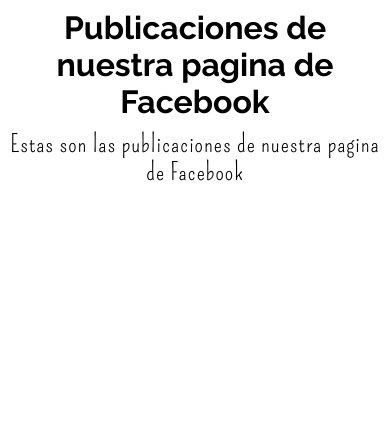
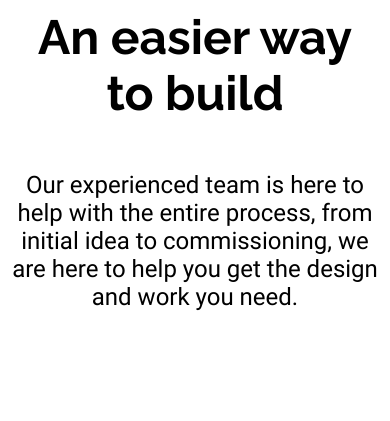
Before and after one commit to snakepatch53/constructora, a PHP site: template src/templates/public.pages/home.php in a window 390 px wide. Shown: the part 423-844 px from the top of the page. Run offline with PHP 8.4, Linux system fonts and the light colour scheme; the template is opened without the code that fills it, so the values that code supplies are empty.

Commit message:
On branch master Your branch is up to date with 'origin/master'.
Changes to be committed:
	modified:   public/css.general/config.css
	modified:   public/css.general/theme1.css
	modified:   public/css.public/footer.css
	modified:   public/css.public/frontpage.css
	modified:   public/css.public/header.css
	new file:   public/css.public/home.css
	new file:   public/font.general/Roboto-Regular.ttf
	new file:   public/img/_logo.svg
	modified:   public/img/logo.svg
	modified:   public/js.public/frontpage.component.js
	modified:   src/templates/public.component/facebook_posts.php
	modified:   src/templates/public.component/footer.php
	modified:   src/templates/public.component/frontpage.php
	modified:   src/templates/public.component/header.php
	modified:   src/templates/public.pages/home.php

```diff
--- a/public/css.general/config.css
+++ b/public/css.general/config.css
@@ -1,10 +1,13 @@
 @font-face {
-    src: url('./../font.general/Nosifer-Regular.ttf');
+/*    src: url('./../font.general/Roboto-Regular.ttf');*/
+    src: local("roboto");
+    font-weight: bold;
     font-family: logo;
 }
 
 @font-face {
-    src: url('./../font.general/Pompiere-Regular.ttf');
+/*    src: url('./../font.general/Pompiere-Regular.ttf');*/
+    src: local("roboto");
     font-family: contenido;
 }
 
--- a/public/css.general/theme1.css
+++ b/public/css.general/theme1.css
@@ -3,7 +3,11 @@
     --color1: #374d99;
     --color1-translucent: rgba(55, 77, 153, 0.77);
     --color1-text: #ffffff;
-    --color1-logo: #ffffff;
+    --color1-text2: #e6c43e;
+    --color1-logo-s1: #e6c43f;
+    --color1-logo-s2: #fbaa2d;
+    --color1-logo-s3: #ffffff;
+    --color1-logo-text: #ffffff;
     --color1-btn: #e6c43e;
     --color1-btn-text: #000000;
 
@@ -23,12 +27,15 @@
     --color5: #363636;
     --color5-text: #ffffff;
     --color5-text: #ffffff;
-    --color5-logo: #ffffff;
+    --color5-logo-s1: #ffffff;
+    --color5-logo-s2: #fbaa2d;
+    --color5-logo-s3: #5265a7;
+    --color5-logo-text: #ffffff;
     --color5-btn: #e6c43e;
     --color5-btn-text: #000000;
 
     --color6: linear-gradient(rgba(55, 77, 153, 0.87), rgba(230, 196, 62, 0.63));
-    --color6-text: #374d99;
+    --color6-text: #000000;
 }
 
 /* Media query para dark mode */
--- /dev/null
+++ b/public/css.public/home.css
@@ -0,0 +1,39 @@
+/*SECCION 1*/
+.section-1 {
+    --bg: var(--color4);
+    --txt: var(--color4-text);
+
+    display: flex;
+    justify-content: center;
+    align-items: center;
+    padding: var(--padding);
+    background: var(--bg);
+}
+
+.section-1 .container {
+    display: flex;
+    flex-direction: column;
+    justify-content: center;
+    align-items: center;
+    gap: 50px;
+    width: 100%;
+    max-width: var(--max-width);
+
+}
+
+.section-1 .container h2 {
+    text-align: center;
+    color: var(--txt);
+    font-size: 3rem;
+    font-family: titulo;
+}
+
+.section-1 .container p {
+    font-size: 1.5rem;
+    text-align: center;
+    max-width: 700px;
+}
+
+
+
+/*SECCION 2*/
--- a/public/js.public/frontpage.component.js
+++ b/public/js.public/frontpage.component.js
@@ -1,8 +1,8 @@
 const swiper = new Swiper(".swiper", {
-    speed: 400,
+    speed: 2000,
     allowTouchMove: true,
     autoplay: {
-        delay: 5000,
+        delay: 3000,
     },
     effect: "fade",
     fadeEffect: {
--- a/src/templates/public.component/facebook_posts.php
+++ b/src/templates/public.component/facebook_posts.php
@@ -18,23 +18,25 @@
 // $data = $response->getDecodedBody();
 
 
-$curl = curl_init();
+$posts = [];
 
-curl_setopt_array($curl, array(
-    CURLOPT_URL => $_ENV['FB_HTTP_REQUEST'],
-    CURLOPT_RETURNTRANSFER => true,
-    CURLOPT_ENCODING => "",
-    CURLOPT_MAXREDIRS => 10,
-    CURLOPT_TIMEOUT => 0,
-    CURLOPT_HTTP_VERSION => CURL_HTTP_VERSION_1_1,
-    CURLOPT_CUSTOMREQUEST => "GET"
-));
+// $curl = curl_init();
 
-$response = curl_exec($curl);
+// curl_setopt_array($curl, array(
+//     CURLOPT_URL => $_ENV['FB_HTTP_REQUEST'],
+//     CURLOPT_RETURNTRANSFER => true,
+//     CURLOPT_ENCODING => "",
+//     CURLOPT_MAXREDIRS => 10,
+//     CURLOPT_TIMEOUT => 0,
+//     CURLOPT_HTTP_VERSION => CURL_HTTP_VERSION_1_1,
+//     CURLOPT_CUSTOMREQUEST => "GET"
+// ));
 
-curl_close($curl);
+// $response = curl_exec($curl);
 
-$posts = json_decode($response, true)['posts']['data'];
+// curl_close($curl);
+
+// $posts = json_decode($response, true)['posts']['data'];
 ?>
 
 
--- a/src/templates/public.component/footer.php
+++ b/src/templates/public.component/footer.php
@@ -1,3 +1,54 @@
-<div class="container">
-
+<div class="info">
+    <div class="container">
+        <div class="items">
+            <div class="item item-logo">
+                <a href="<?= $DATA['http_domain'] ?>" class="logo">
+                    <?php include('./public/img/logo.svg'); ?>
+                    <span><?= $_ENV['TITLE'] ?></span>
+                </a>
+            </div>
+            <div class="item">
+                <h3>CONTACTS</h3>
+                <ul>
+                    <li>
+                        <a href="tel:845-219-3871">
+                            <i class="fas fa-phone-alt"></i>
+                            <span>845-219-3871</span>
+                        </a>
+                    </li>
+                    <li>
+                        <a href="mailto:admin@erazobrothersllc.com">
+                            <i class="fas fa-envelope"></i>
+                            <span>admin@erazobrothersllc.com </span>
+                        </a>
+                    </li>
+                    <li>
+                        <a href="https://goo.gl/maps/6Y5Z9Z7Z7Z7Z7Z7Z7" target="_blank">
+                            <i class="fas fa-map-marker-alt"></i>
+                            <span>Poughkeepsie, NY 12601</span>
+                        </a>
+                    </li>
+                </ul>
+            </div>
+            <div class="item social-media">
+                <h3>SOCIAL MEDIA</h3>
+                <ul>
+                    <li>
+                        <a href="#"><i class="fab fa-facebook-f"></i></a>
+                    </li>
+                    <li>
+                        <a href="#"><i class="fab fa-instagram"></i></a>
+                    </li>
+                    <li>
+                        <a href="#"><i class="fab fa-twitter"></i></a>
+                    </li>
+                </ul>
+            </div>
+        </div>
+    </div>
 </div>
+<div class="copy">
+    <div class="container">
+        <p>All rights reserved © <a target="_blank" href="<?= $DATA['http_domain'] ?>"><?= $_ENV['TITLE'] ?></a> <?= date('Y') ?>. Developed and designed by <a target="_blank" href="<?= $_ENV['DEVELOPER_LINK'] ?>">Ideasoft</a> & <a target="_blank" href="<?= $_ENV['DESIGNER_LINK'] ?>">Leap Estudio</a></p>
+    </div>
+</div>
--- a/src/templates/public.component/frontpage.php
+++ b/src/templates/public.component/frontpage.php
@@ -16,8 +16,12 @@
 
 
 
-    <div class="logo">
+    <!-- <div class="logo">
         <?php include('./public/img/logo.svg'); ?>
-    </div>
-    <h1>Calidad en cada construccion, una promesa de nuestra empresa</h1>
+    </div> -->
+    <h2>Quality work in every home</h2>
+    <a href="<?= $DATA['http_domain'] ?>portfolio">
+        <span>See portfolio...</span>
+        <i class="fas fa-arrow-right"></i>
+    </a>
 </div>
--- a/src/templates/public.component/header.php
+++ b/src/templates/public.component/header.php
@@ -18,7 +18,7 @@
                 <a class="<?= $DATA['name'] == "aboutus" ? "active" : "" ?>" href="<?= $DATA['http_domain'] ?>aboutus">ABOUT US</a>
             </li>
             <li>
-                <a class="btn <?= $DATA['name'] == "contact" ? "active" : "" ?>" href="<?= $DATA['http_domain'] ?>contact">CONTACT</a>
+                <a class="btn <?= $DATA['name'] == "contact" ? "active" : "" ?>" href="<?= $DATA['http_domain'] ?>contact">CONTACT US</a>
             </li>
         </ul>
     </nav>
--- a/src/templates/public.pages/home.php
+++ b/src/templates/public.pages/home.php
@@ -3,7 +3,7 @@
 
 <head>
     <?php include('./src/templates/public.component/head.php') ?>
-    <!-- <link rel="stylesheet" href="<?= $DATA['http_domain'] ?>public/css.public/home.css"> -->
+    <link rel="stylesheet" href="<?= $DATA['http_domain'] ?>public/css.public/home.css">
     <link rel="stylesheet" href="<?= $DATA['http_domain'] ?>public/css.public/frontpage.css">
     <link rel="stylesheet" href="<?= $DATA['http_domain'] ?>public/css.public/facebook_posts.css">
 </head>
@@ -18,14 +18,15 @@
         <section class="frontpage">
             <?php include('./src/templates/public.component/frontpage.php') ?>
         </section>
-        <section class="facebook_posts">
-            <?php include('./src/templates/public.component/facebook_posts.php') ?>
+        <section class="section-1">
+            <div class="container">
+                <h2>An easier way to build</h2>
+                <p>Our experienced team is here to help with the entire process, from initial idea to commissioning, we are here to help you get the design and work you need.</p>
+            </div>
         </section>
         <br><br><br><br><br><br><br><br><br><br><br><br><br><br><br><br><br><br><br><br><br><br><br><br><br><br><br><br><br><br><br><br><br><br><br><br><br><br><br><br><br><br><br><br><br><br><br><br><br><br>
         <br><br><br><br><br><br><br><br><br><br><br><br><br><br><br><br><br><br><br><br><br><br><br><br><br><br><br><br><br><br><br><br><br><br><br><br><br><br><br><br><br><br><br><br><br><br><br><br><br><br>
-        <?php
-        var_dump($DATA);
-        ?>
+
     </main>
 
     <footer id="section-footer">
```
Also changed, not shown: public/css.public/footer.css (added, +160 -0 lines), public/css.public/frontpage.css (+30 -3 lines), public/css.public/header.css (+25 -9 lines), public/font.general/Roboto-Regular.ttf (added), public/img/_logo.svg (added), public/img/logo.svg.
